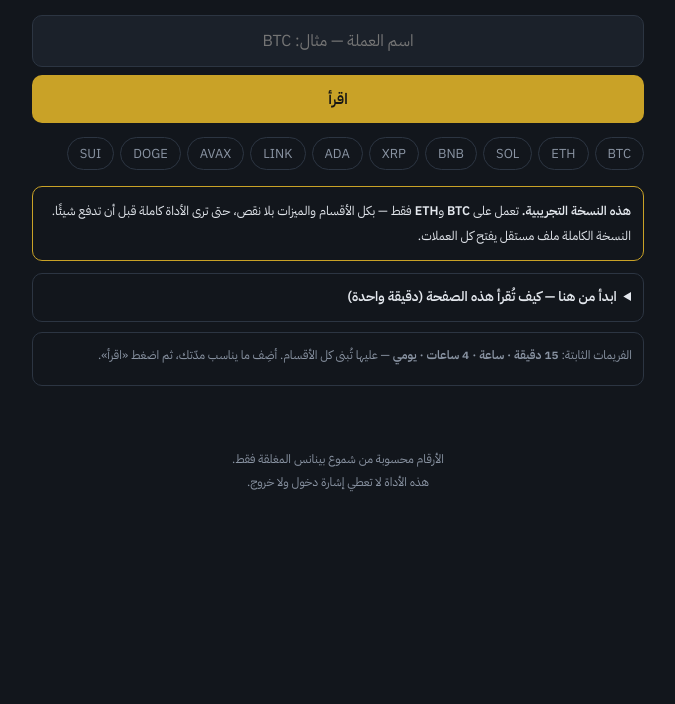
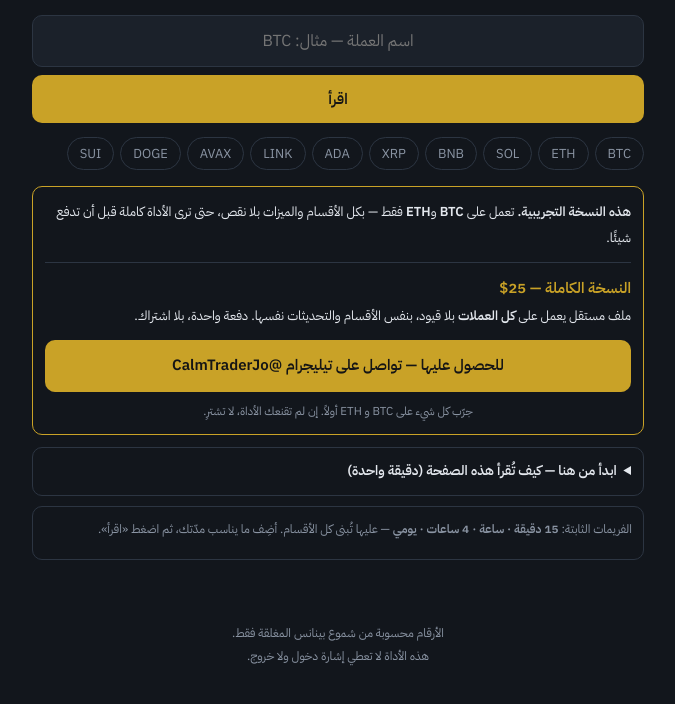
Before and after one commit to komalk211/coin-reader, a plain HTML site: page reader-trial.html in a window 1280 px wide. Shown: the part 118-822 px from the top of the page, without its empty margins (302-977 px from the left). Before the commit the page ends 800 px from the top, so only its background shows below. Drawn offline with Linux system fonts and the light colour scheme.

Commit message:
Add files via upload

```diff
--- a/reader-trial.html
+++ b/reader-trial.html
@@ -1669,10 +1669,20 @@ const FREE_COINS=['BTC','ETH'];
 function isUnlocked(){ return false; }
 function unlockUI(){
   const box=document.getElementById('lockBox'); if(!box) return;
-  box.innerHTML='<div style="font-size:12.5px;line-height:1.95">'
+  box.innerHTML='<div style="font-size:13px;line-height:2">'
     +'<b>هذه النسخة التجريبية.</b> تعمل على <b>BTC</b> و<b>ETH</b> فقط — '
-    +'بكل الأقسام والميزات بلا نقص، حتى ترى الأداة كاملة قبل أن تدفع شيئًا.<br>'
-    +'النسخة الكاملة ملف مستقل يفتح كل العملات.</div>';
+    +'بكل الأقسام والميزات بلا نقص، حتى ترى الأداة كاملة قبل أن تدفع شيئًا.</div>'
+    +'<div style="border-top:1px solid var(--line);margin:11px 0 10px"></div>'
+    +'<div style="font-size:13px;line-height:2">'
+    +'<b style="color:var(--brass);font-size:15px">النسخة الكاملة — 25$</b><br>'
+    +'ملف مستقل يعمل على <b>كل العملات</b> بلا قيود، بنفس الأقسام والتحديثات نفسها. '
+    +'دفعة واحدة، بلا اشتراك.</div>'
+    +'<a href="https://t.me/CalmTraderJo" target="_blank" rel="noopener" '
+    +'style="display:block;margin-top:11px;text-align:center;background:var(--brass);color:#151515;'
+    +'font-weight:800;padding:13px;border-radius:10px;text-decoration:none;font-size:15px">'
+    +'للحصول عليها — تواصل على تيليجرام @CalmTraderJo</a>'
+    +'<div style="font-size:11.5px;color:var(--muted);line-height:1.85;margin-top:9px;text-align:center">'
+    +'جرّب كل شيء على BTC و ETH أولاً. إن لم تقنعك الأداة، لا تشترِ.</div>';
 }
 function coinAllowed(base){
   return isUnlocked() || FREE_COINS.includes(String(base).toUpperCase());
```
